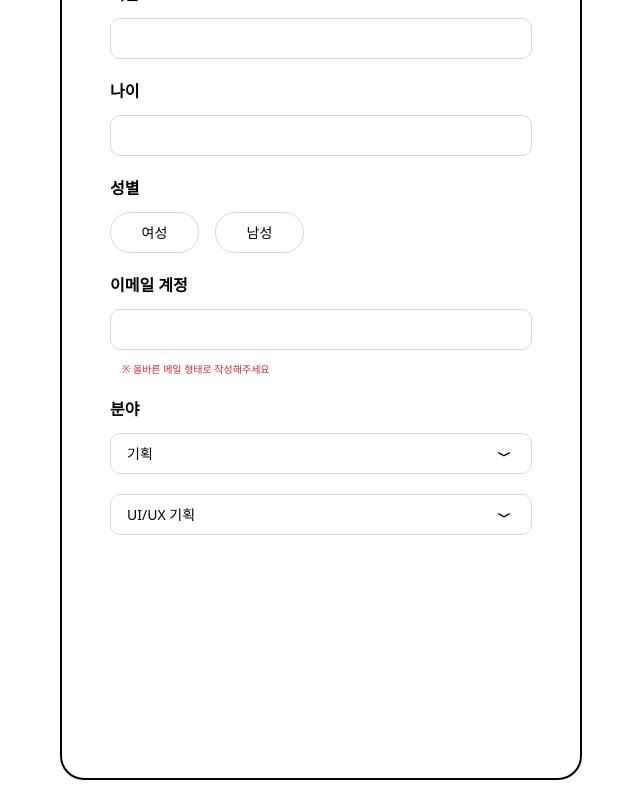
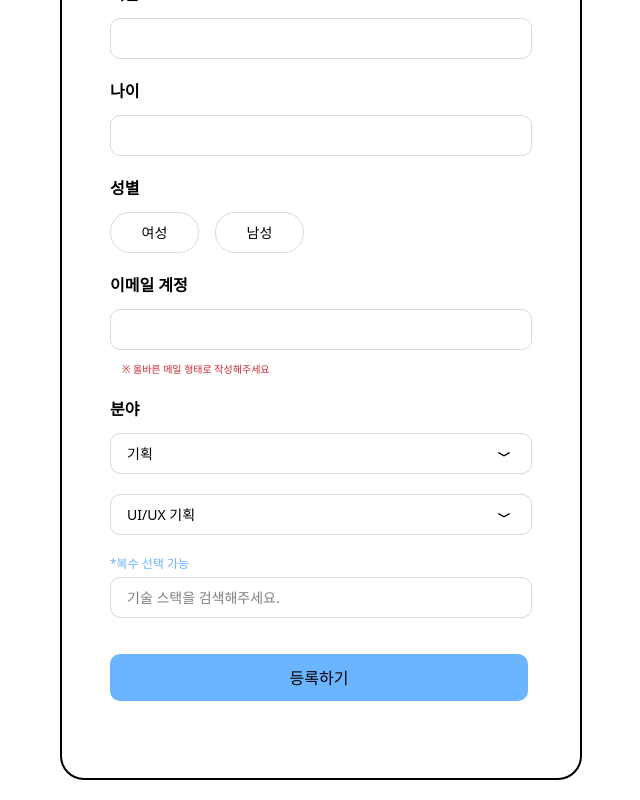
Before and after one commit to WardK-meeTeam/meeteam_front, a Next.js app: page /cardtest in a window 1280 px wide. Shown: the part 994-1794 px from the top of the page, without its empty margins (319-959 px from the left). Built offline with nearby package versions, Linux system fonts and the light colour scheme.

Commit message:
[#18] feat: 분야 틀 제작

```diff
--- a/components/BasicInfoPopup.tsx
+++ b/components/BasicInfoPopup.tsx
@@ -15,6 +15,10 @@ export default function BasicInfoPopup() {
         "운영" : ["사업기획(BD/BA)", "마케터", "재무/회계", "영업", "전략", "컨설팅", "투자", "고문", "인사(HR)", "기타"],
     };
 
+   const allStacksTest : { [key: string ] : string} = {
+    React: ""
+   }
+
     console.log(selectedField);
 
     return (
@@ -27,7 +31,7 @@ export default function BasicInfoPopup() {
                 <div className="flex flex-col items-start justify-center my-5 gap-y-3">
                     <div className="text-[16px] font-bold">이름</div>
                     <input
-                    className="w-full h-[41px] border border-1 border-[#D9D9D9] rounded-[10px] focus:outline-none px-4 text-[14px]"
+                    className="w-full h-[41px] border border-1 border-[#D9D9D9] rounded-[10px] px-4 text-[14px] focus:outline focus:outline-2 focus:outline-[#6BB4FF]"
                     placeholder="" />
                 </div>
 
@@ -35,7 +39,7 @@ export default function BasicInfoPopup() {
                 <div className="flex flex-col items-start justify-center my-5 gap-y-3">
                     <div className="text-[16px] font-bold">나이</div>
                     <input
-                    className="w-full h-[41px] border border-1 border-[#D9D9D9] rounded-[10px] focus:outline-none px-4 text-[14px]"
+                    className="w-full h-[41px] border border-1 border-[#D9D9D9] rounded-[10px] px-4 text-[14px] focus:outline focus:outline-2 focus:outline-[#6BB4FF]"
                     placeholder="" />
                 </div>
 
@@ -53,7 +57,7 @@ export default function BasicInfoPopup() {
                     <div className="text-[16px] font-bold">이메일 계정</div>
                     <input
                     typeof="email"
-                    className="w-full h-[41px] border border-1 border-[#D9D9D9] rounded-[10px] focus:outline-none px-4 text-[14px]"
+                    className="w-full h-[41px] border border-1 border-[#D9D9D9] rounded-[10px] focus:outline focus:outline-2 focus:outline-[#6BB4FF] px-4 text-[14px]"
                     placeholder="" />
                     <div className="text-[10px] text-[#CA2A30] px-3">※ 올바른 메일 형태로 작성해주세요</div>
                 </div>
@@ -87,6 +91,24 @@ export default function BasicInfoPopup() {
                     )}
                     <RiArrowDownWideFill className="absolute right-5 top-1/2 -translate-y-1/2 pointer-events-none"/>
                 </div>
+
+                {/* 기술스택 */}
+                <div className="flex flex-col items-start justify-center my-5 gap-y-1">
+                    <div className="text-[12px] text-[#6BB4FF]">*복수 선택 가능</div>
+                    <input
+                    className="w-full h-[41px] border border-1 border-[#D9D9D9] rounded-[10px] focus:outline-none px-4 text-[14px]"
+                    placeholder="기술 스택을 검색해주세요." />
+
+                    {Array(4).fill(0).map( (idx) => (
+                        <div>
+                            <img />
+
+                        </div>
+                    ))
+                    }
+                </div>
+
+                <button className="w-[418px] h-[47px] bg-[#6BB4FF] rounded-[10px]">등록하기</button>
             </form>
         </div>
     )
```
Also changed, not shown: public/images/react.png (added).
